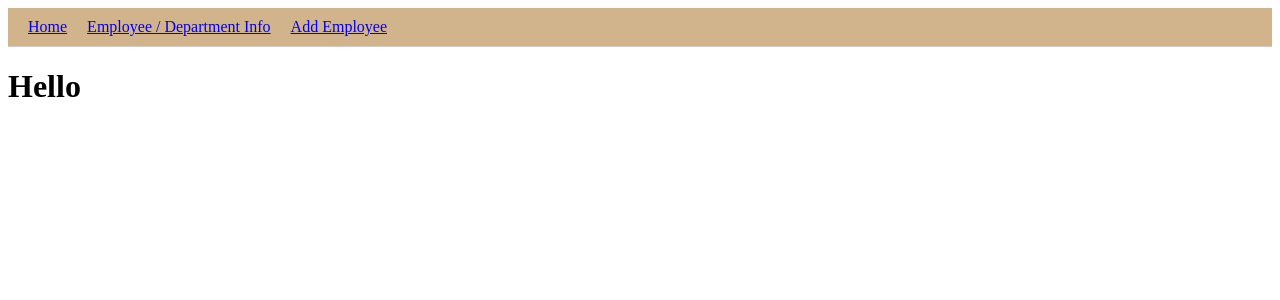
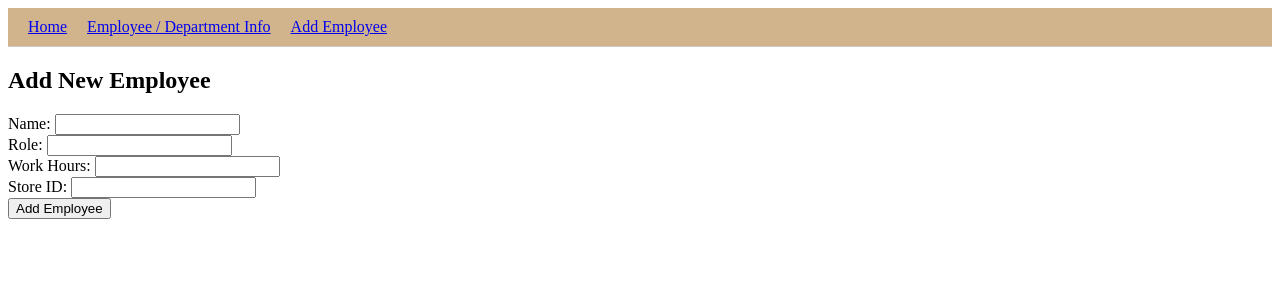
Before and after one commit to atsilcock/store-manager-app, a React (Create React App) app in the folder client/: page /New_Employee in a window 1280 px wide. Shown: the top 300 px of the page. Built offline with nearby package versions, Linux system fonts and the light colour scheme; no server answers.

Commit message:
updating multiple pages based on project requriments

```diff
--- a/client/src/components/App.js
+++ b/client/src/components/App.js
@@ -22,7 +22,7 @@ function App() {
       <Routes>
         <Route path="/" element={<HomePage employees={employees} />} />
         <Route path="/about" element={<About employees={employees} setEmployees = {setEmployees}/>} />
-        <Route path="/New_Employee" element={<New_Employee />} />
+        <Route path="/New_Employee" element={<New_Employee employees={employees} setEmployees={setEmployees}/>} />
       </Routes>
     </Router>
   );
--- a/client/src/components/EmployeeCard.js
+++ b/client/src/components/EmployeeCard.js
@@ -1,59 +1,50 @@
-import React, {useState, useEffect} from 'react';
-import UpdateEmployeeForm from "./UpdateEmployeeForm"
+import React, { useState } from 'react';
+import { Formik, Form, Field } from 'formik';
 
 function EmployeeCard({ selectedEmployee, employees, setEmployees }) {
-    const [updateForm, setUpdateForm] = useState(false)
-    const [name, setName] = useState("")
-    const [role, setRole] = useState("")
-    const [workHours, setWorkHours] = useState("")
-    const [storeId, setStoreId] = useState("")
+  const [updateForm, setUpdateForm] = useState(false);
+  const [message, setMessage] = useState('');
 
-
-    const handleUpdate = (event, id) => {
-        event.preventDefault();  // Prevent default form submission behavior
-        fetch(`http://127.0.0.1:5555/employees/${id}`, {
-          method: "PATCH",
+  const handleUpdate = (values, { resetForm }) => {
+    fetch(`http://127.0.0.1:5555/employees/${selectedEmployee.id}`, {
+      method: 'PATCH',
       body: JSON.stringify({
-            role: role || selectedEmployee.role,  // Use existing values if not updated
-            name: name || selectedEmployee.name,
-            work_hours: workHours || selectedEmployee.work_hours,
-            grocery_store_id: storeId || selectedEmployee.grocery_store_id
+        role: values.role || selectedEmployee.role,
+        name: values.name || selectedEmployee.name,
+        work_hours: values.workHours || selectedEmployee.work_hours,
+        grocery_store_id: values.storeId || selectedEmployee.grocery_store_id,
       }),
       headers: {
-            "Content-Type": "application/json"
-          }
+        'Content-Type': 'application/json',
+      },
     })
-        .then(response => response.json())
-        .then(data => {
-          const updatedEmployees = employees.map(emp =>
-            emp.id === id ? data : emp
-          )
-          setEmployees(updatedEmployees)
-          setUpdateForm(false)
+      .then((response) => response.json())
+      .then((data) => {
+        const updatedEmployees = employees.map((emp) =>
+          emp.id === selectedEmployee.id ? data : emp
+        );
+        setEmployees(updatedEmployees);
+        setUpdateForm(false);
+        resetForm();
       });
-
-        setName("")
-        setWorkHours("")
-        setRole("")
-        setStoreId("")
   };
 
   const handleUpdateClick = (event) => {
-        event.preventDefault()
-        setUpdateForm(!updateForm)
+    event.preventDefault();
+    setUpdateForm(!updateForm);
+  };
+
+  const handleDelete = (id) => {
+    fetch(`http://127.0.0.1:5555/employees/${id}`, {
+      method: 'DELETE',
+    }).then((response) => {
+      if (response.ok) {
+        const updatedEmployees = employees.filter((employee) => employee.id !== id);
+        setEmployees(updatedEmployees);
+        setMessage(`${selectedEmployee.name} has been deleted`);
       }
-
-    const handleDelete = (event, id) => {
-        fetch(`http://127.0.0.1:5555/employees/${id}`, {
-            method: "Delete",
-          })
-          .then((response) => {
-            if (response.ok) {
-                const updatedEmployees = employees.filter(employee => employee.id !== id)
-                setEmployees(updatedEmployees)
-            }
-          })
-    }
+    });
+  };
 
   return (
     <div style={{ marginTop: '20px', padding: '10px', border: '1px solid #ccc' }}>
@@ -62,22 +53,49 @@ function EmployeeCard({ selectedEmployee, employees, setEmployees }) {
       <p><strong>Role:</strong> {selectedEmployee.role}</p>
       <p><strong>Work Hours:</strong> {selectedEmployee.work_hours}</p>
       <p><strong>Grocery Store:</strong> {selectedEmployee.grocery_store_id}</p>
-      <button onClick = {handleUpdateClick}>Update</button>
+
+      <button onClick={handleUpdateClick}>Update</button>
+
       {updateForm && (
-        <UpdateEmployeeForm
-       name={name}
-       role={role}
-       workHours={workHours}
-       storeId={storeId}
-       setName={setName}
-       setRole={setRole}
-       setWorkHours={setWorkHours}
-       setStoreId={setStoreId}
-       handleUpdate={handleUpdate}
-       employee={selectedEmployee}
-      />
+        <Formik
+          initialValues={{
+            name: selectedEmployee.name,
+            role: selectedEmployee.role,
+            workHours: selectedEmployee.work_hours,
+            storeId: selectedEmployee.grocery_store_id,
+          }}
+          onSubmit={handleUpdate}
+        >
+          {({ handleSubmit }) => (
+            <Form onSubmit={handleSubmit}>
+              <div>
+                <label>Name: </label>
+                <Field type="text" name="name" />
+              </div>
+
+              <div>
+                <label>Role: </label>
+                <Field type="text" name="role" />
+              </div>
+
+              <div>
+                <label>Work Hours: </label>
+                <Field type="number" name="workHours" />
+              </div>
+
+              <div>
+                <label>Store ID: </label>
+                <Field type="number" name="storeId" />
+              </div>
+
+              <button type="submit">Submit</button>
+            </Form>
           )}
-      <button onClick={(event) => handleDelete(event, selectedEmployee.id)}>Delete</button>
+        </Formik>
+      )}
+
+      <button onClick={() => handleDelete(selectedEmployee.id)}>Delete</button>
+      {message && <p>{message}</p>}
     </div>
   );
 }
--- a/client/src/components/New_Employee.js
+++ b/client/src/components/New_Employee.js
@@ -1,17 +1,97 @@
-import React from 'react'
+import React from 'react';
+import { Formik, Form, Field } from 'formik';
+import {useNavigate} from 'react-router-dom'
+
+function New_Employee({ employees, setEmployees }) {
+  const navigate = useNavigate()
 
 
-function New_Employee() {
-
-
-
+  const new_employee = (values, { resetForm }) => {
+    // Post request to create a new employee
+    fetch("http://127.0.0.1:5555/employees", {
+      method: "POST",
+      headers: {
+        'Content-Type': 'application/json'
+      },
+      body: JSON.stringify({
+        name: values.name,
+        role: values.role,
+        work_hours: values.workHours,
+        grocery_store_id: values.storeId
+      })
+    })
+    .then(response => response.json())
+    .then(data => {
+      setEmployees([...employees, data]); // Update the employees state
+      navigate("/about")
+      resetForm(); // Reset the form after successful submission
+    });
+  };
 
   return (
     <div>
-      <h1>Hello</h1>
+      <h2>Add New Employee</h2>
+      <Formik
+        initialValues={{
+          name: '',
+          role: '',
+          workHours: '',
+          storeId: ''
+        }}
+        onSubmit={new_employee}  // Handle form submission
+      >
+        {({ values, handleChange, handleSubmit }) => (
+          <Form onSubmit={handleSubmit}>
+            <div>
+              <label>Name: </label>
+              <Field
+                type="text"
+                name="name"
+                value={values.name}
+                onChange={handleChange}
+                required
+              />
+            </div>
+
+            <div>
+              <label>Role: </label>
+              <Field
+                type="text"
+                name="role"
+                value={values.role}
+                onChange={handleChange}
+                required
+              />
+            </div>
+
+            <div>
+              <label>Work Hours: </label>
+              <Field
+                type="number"
+                name="workHours"
+                value={values.workHours}
+                onChange={handleChange}
+                required
+              />
+            </div>
+
+            <div>
+              <label>Store ID: </label>
+              <Field
+                type="number"
+                name="storeId"
+                value={values.storeId}
+                onChange={handleChange}
+                required
+              />
+            </div>
+
+            <button type="submit">Add Employee</button>
+          </Form>
+        )}
+      </Formik>
     </div>
-  )
+  );
 }
 
-
-export default New_Employee
+export default New_Employee;
```
Lines whose indentation alone changed are shown as unchanged.
